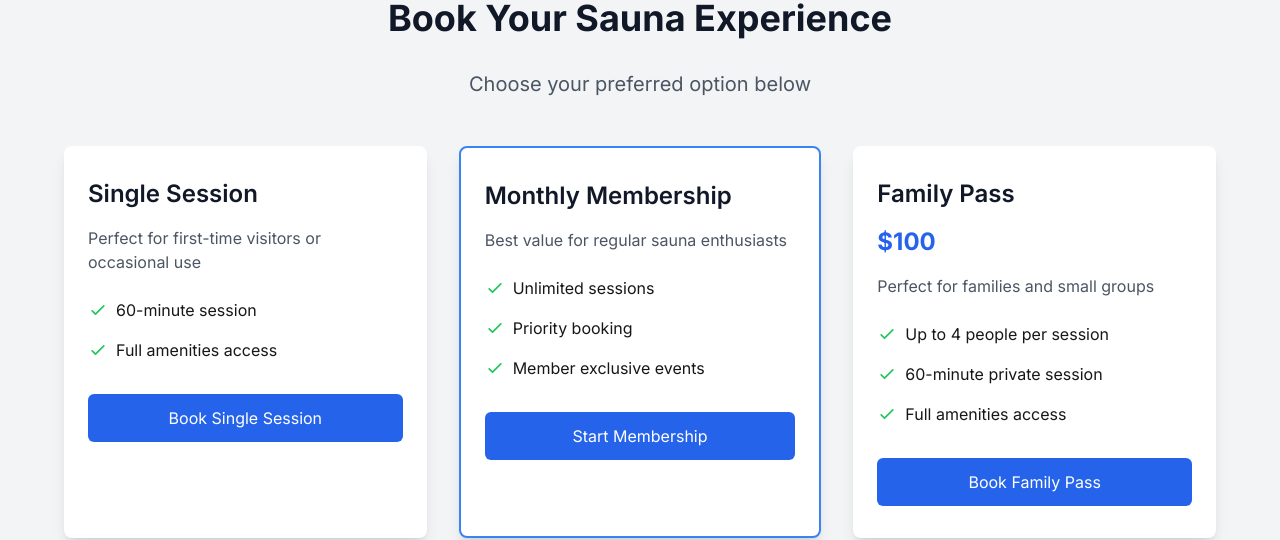
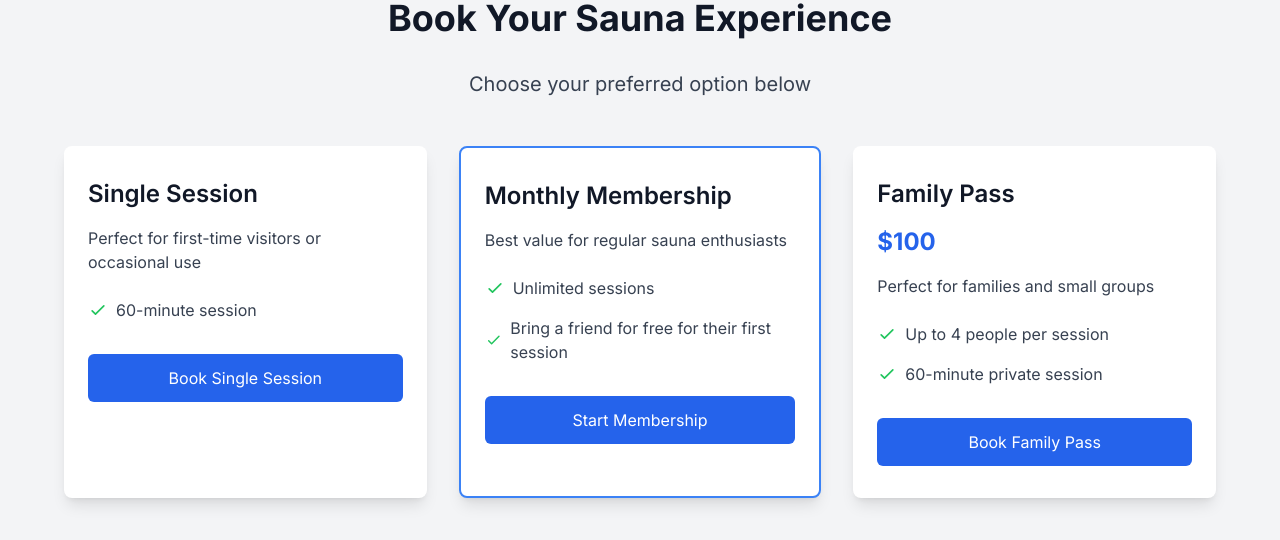
Before and after one commit to bbags1/pnwsauna, a Next.js app: page /book in a window 1280 px wide. Shown: the part 162-702 px from the top of the page. Built offline with nearby package versions, Linux system fonts and the light colour scheme; no server answers.

Commit message:
fix: improve booking system with CORS support and better text contrast

```diff
--- a/src/app/api/create-checkout-session/route.ts
+++ b/src/app/api/create-checkout-session/route.ts
@@ -2,6 +2,17 @@ import { NextResponse } from 'next/server';
 import Stripe from 'stripe';
 
 export const runtime = 'edge';
+
+export async function OPTIONS() {
+  return new NextResponse(null, {
+    status: 200,
+    headers: {
+      'Access-Control-Allow-Origin': '*',
+      'Access-Control-Allow-Methods': 'POST, OPTIONS',
+      'Access-Control-Allow-Headers': 'Content-Type',
+    },
+  });
+}
 
 export async function POST(req: Request) {
   try {
@@ -32,12 +43,24 @@ export async function POST(req: Request) {
       cancel_url: `${process.env.NEXT_PUBLIC_SITE_URL}/`,
     });
 
-    return NextResponse.json({ sessionId: session.id });
+    return NextResponse.json(
+      { sessionId: session.id },
+      {
+        headers: {
+          'Access-Control-Allow-Origin': '*',
+        },
+      }
+    );
   } catch (error) {
     console.error('Error creating checkout session:', error);
     return NextResponse.json(
       { error: 'Error creating checkout session' },
-      { status: 500 }
+      {
+        status: 500,
+        headers: {
+          'Access-Control-Allow-Origin': '*',
+        },
+      }
     );
   }
 }
--- a/src/app/book/page.tsx
+++ b/src/app/book/page.tsx
@@ -45,7 +45,6 @@ export default function BookingPage() {
       });
 
       const { sessionId, error } = await response.json();
-      if (error) throw new Error(error);
 
       const stripe = await getStripe();
       if (!stripe) throw new Error('Stripe failed to initialize');
@@ -68,7 +67,7 @@ export default function BookingPage() {
       <div className="max-w-7xl mx-auto">
         <div className="text-center">
           <h1 className="text-4xl font-bold text-gray-900 mb-8">Book Your Sauna Experience</h1>
-          <p className="text-xl text-gray-600 mb-12">Choose your preferred option below</p>
+          <p className="text-xl text-gray-700 mb-12">Choose your preferred option below</p>
         </div>
 
         <div className="grid md:grid-cols-3 gap-8 max-w-6xl mx-auto">
@@ -76,19 +75,13 @@ export default function BookingPage() {
           <div className="bg-white rounded-lg shadow-lg overflow-hidden">
             <div className="px-6 py-8">
               <h3 className="text-2xl font-semibold text-gray-900 mb-4">Single Session</h3>
-              <p className="text-gray-600 mb-6">Perfect for first-time visitors or occasional use</p>
+              <p className="text-gray-700 mb-6">Perfect for first-time visitors or occasional use</p>
               <ul className="space-y-4 mb-8">
-                <li className="flex items-center">
+                <li className="flex items-center text-gray-700">
                   <svg className="h-5 w-5 text-green-500 mr-2" fill="none" stroke="currentColor" viewBox="0 0 24 24">
                     <path strokeLinecap="round" strokeLinejoin="round" strokeWidth="2" d="M5 13l4 4L19 7" />
                   </svg>
                   60-minute session
-                </li>
-                <li className="flex items-center">
-                  <svg className="h-5 w-5 text-green-500 mr-2" fill="none" stroke="currentColor" viewBox="0 0 24 24">
-                    <path strokeLinecap="round" strokeLinejoin="round" strokeWidth="2" d="M5 13l4 4L19 7" />
-                  </svg>
-                  Full amenities access
                 </li>
               </ul>
               <BookingButton onClick={() => handlePayment(PRICE_IDS.SINGLE_SESSION, 'payment')}>
@@ -101,25 +94,19 @@ export default function BookingPage() {
           <div className="bg-white rounded-lg shadow-lg overflow-hidden border-2 border-blue-500">
             <div className="px-6 py-8">
               <h3 className="text-2xl font-semibold text-gray-900 mb-4">Monthly Membership</h3>
-              <p className="text-gray-600 mb-6">Best value for regular sauna enthusiasts</p>
+              <p className="text-gray-700 mb-6">Best value for regular sauna enthusiasts</p>
               <ul className="space-y-4 mb-8">
-                <li className="flex items-center">
+                <li className="flex items-center text-gray-700">
                   <svg className="h-5 w-5 text-green-500 mr-2" fill="none" stroke="currentColor" viewBox="0 0 24 24">
                     <path strokeLinecap="round" strokeLinejoin="round" strokeWidth="2" d="M5 13l4 4L19 7" />
                   </svg>
                   Unlimited sessions
                 </li>
-                <li className="flex items-center">
+                <li className="flex items-center text-gray-700">
                   <svg className="h-5 w-5 text-green-500 mr-2" fill="none" stroke="currentColor" viewBox="0 0 24 24">
                     <path strokeLinecap="round" strokeLinejoin="round" strokeWidth="2" d="M5 13l4 4L19 7" />
                   </svg>
-                  Priority booking
-                </li>
-                <li className="flex items-center">
-                  <svg className="h-5 w-5 text-green-500 mr-2" fill="none" stroke="currentColor" viewBox="0 0 24 24">
-                    <path strokeLinecap="round" strokeLinejoin="round" strokeWidth="2" d="M5 13l4 4L19 7" />
-                  </svg>
-                  Member exclusive events
+                  Bring a friend for free for their first session
                 </li>
               </ul>
               <BookingButton onClick={() => handlePayment(PRICE_IDS.MEMBERSHIP, 'subscription')}>
@@ -133,25 +120,19 @@ export default function BookingPage() {
             <div className="px-6 py-8">
               <h3 className="text-2xl font-semibold text-gray-900 mb-4">Family Pass</h3>
               <div className="text-2xl font-bold text-blue-600 mb-4">$100</div>
-              <p className="text-gray-600 mb-6">Perfect for families and small groups</p>
+              <p className="text-gray-700 mb-6">Perfect for families and small groups</p>
               <ul className="space-y-4 mb-8">
-                <li className="flex items-center">
+                <li className="flex items-center text-gray-700">
                   <svg className="h-5 w-5 text-green-500 mr-2" fill="none" stroke="currentColor" viewBox="0 0 24 24">
                     <path strokeLinecap="round" strokeLinejoin="round" strokeWidth="2" d="M5 13l4 4L19 7" />
                   </svg>
                   Up to 4 people per session
                 </li>
-                <li className="flex items-center">
+                <li className="flex items-center text-gray-700">
                   <svg className="h-5 w-5 text-green-500 mr-2" fill="none" stroke="currentColor" viewBox="0 0 24 24">
                     <path strokeLinecap="round" strokeLinejoin="round" strokeWidth="2" d="M5 13l4 4L19 7" />
                   </svg>
                   60-minute private session
-                </li>
-                <li className="flex items-center">
-                  <svg className="h-5 w-5 text-green-500 mr-2" fill="none" stroke="currentColor" viewBox="0 0 24 24">
-                    <path strokeLinecap="round" strokeLinejoin="round" strokeWidth="2" d="M5 13l4 4L19 7" />
-                  </svg>
-                  Full amenities access
                 </li>
               </ul>
               <BookingButton onClick={() => handlePayment(PRICE_IDS.FAMILY_PASS, 'payment')}>
```
